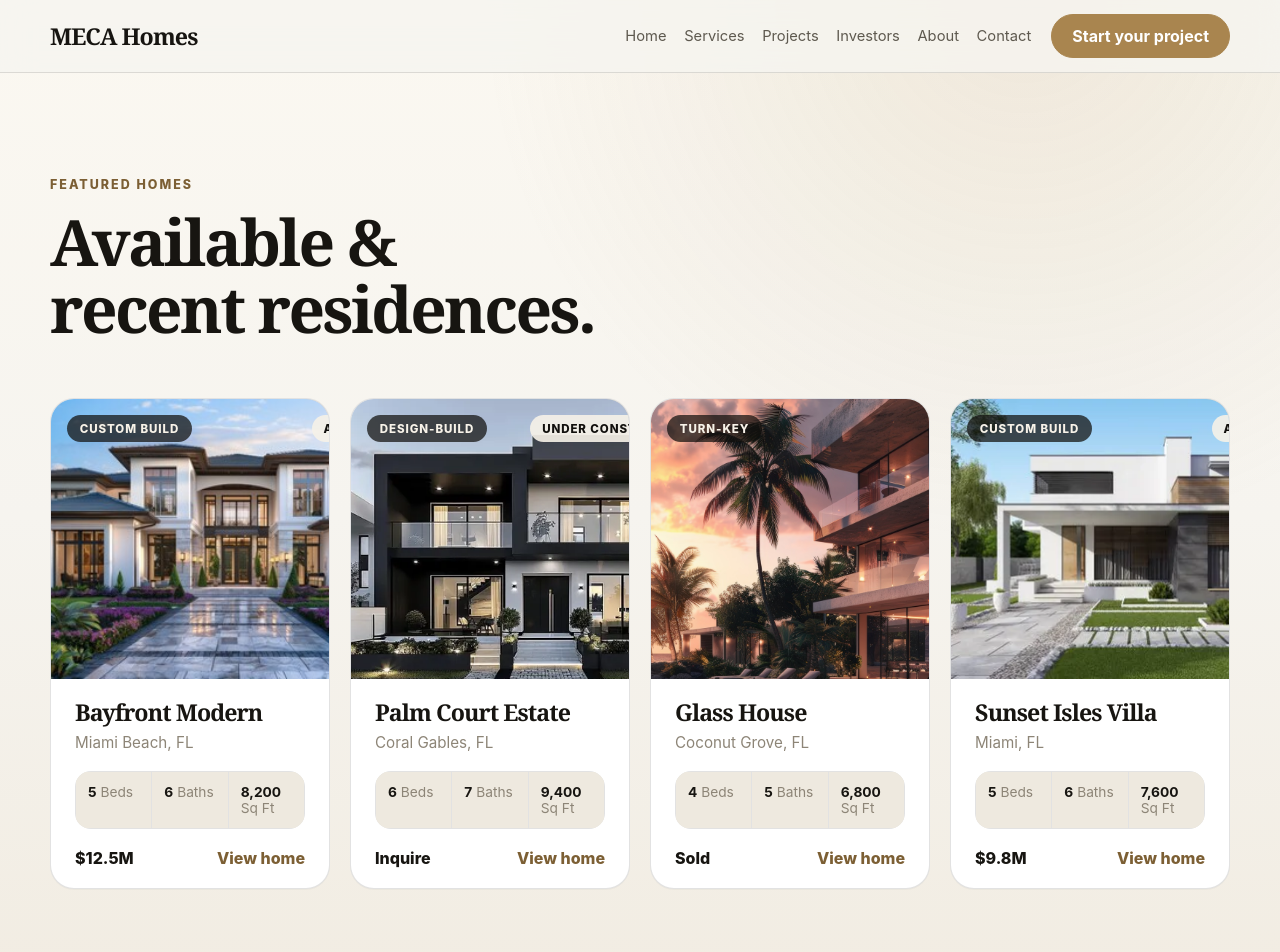
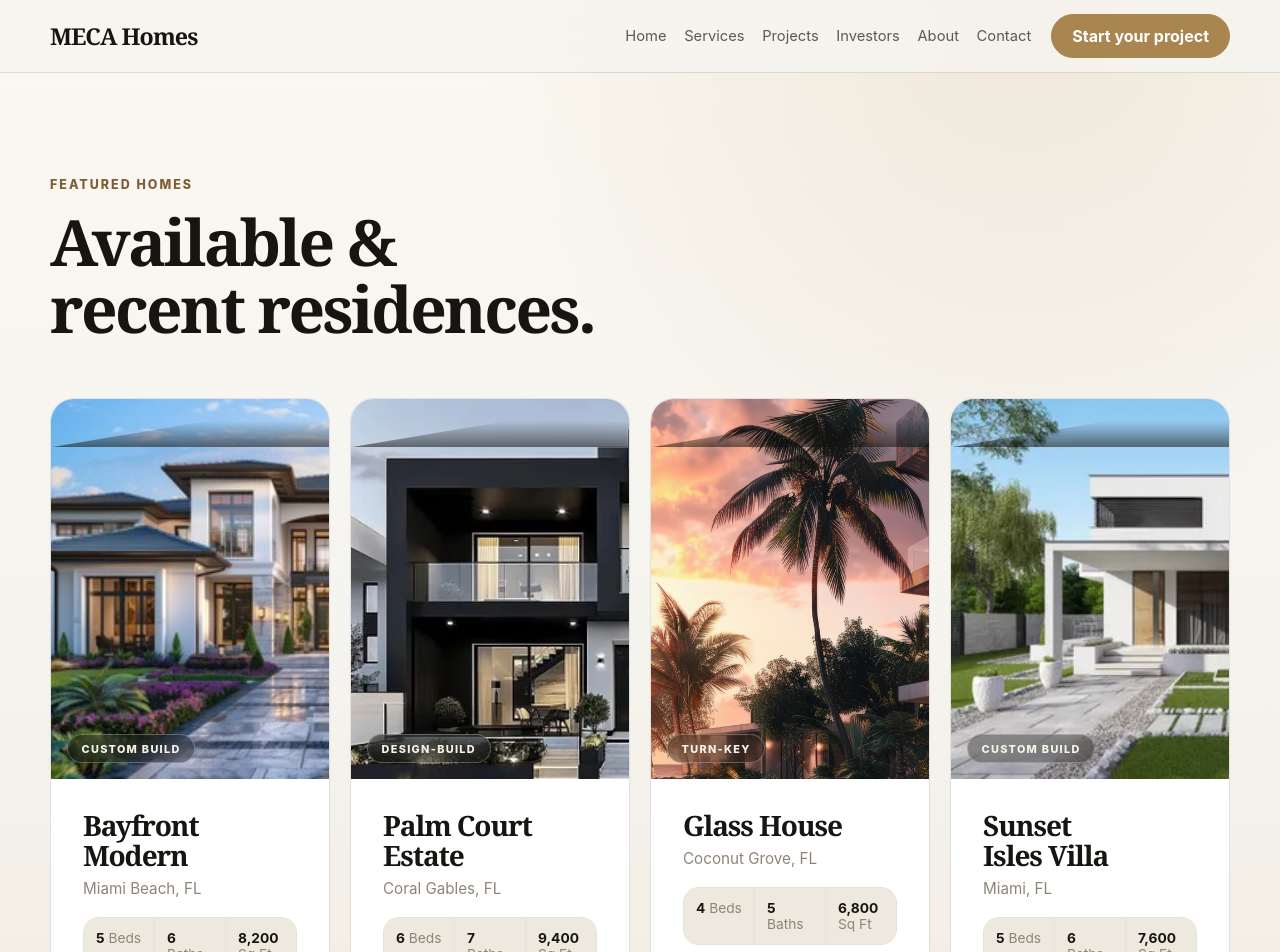
Before and after one commit to carlosconceiro5-pixel/immersive-3d-site, a React (Vite) app: page /projects in a window 1280 px wide. Shown: the top 952 px of the page. Built offline with nearby package versions, Linux system fonts and the light colour scheme.

Commit message:
Polish residence card design

```diff
--- a/src/App.css
+++ b/src/App.css
@@ -928,3 +928,143 @@
     padding-inline: 0.6rem;
   }
 }
+
+/* === Phase B: premium property cards === */
+.project-card {
+  box-shadow: 0 1px 2px rgba(17, 16, 13, 0.04);
+  transition: transform 240ms ease, box-shadow 240ms ease, border-color 240ms ease;
+}
+
+.project-card:hover {
+  transform: translateY(-6px);
+  border-color: var(--border-strong);
+  box-shadow: var(--shadow);
+}
+
+.project-card__media {
+  aspect-ratio: 3 / 2;
+  min-height: clamp(300px, 30vw, 380px);
+}
+
+.project-card__image {
+  object-position: center;
+  transition: transform 600ms cubic-bezier(0.2, 0.6, 0.2, 1);
+}
+
+.project-card:hover .project-card__image {
+  transform: scale(1.06);
+}
+
+.project-card__media::after {
+  content: '';
+  display: block;
+  position: absolute;
+  inset: 0;
+  z-index: 1;
+  background: linear-gradient(180deg, rgba(17, 16, 13, 0) 45%, rgba(17, 16, 13, 0.55) 100%);
+  pointer-events: none;
+}
+
+.project-card__status,
+.project-card__tag {
+  z-index: 3;
+}
+
+.project-card__tag {
+  top: auto;
+  bottom: 1rem;
+  left: 1rem;
+  padding: 0.42rem 0.85rem;
+  border: 1px solid rgba(247, 242, 232, 0.28);
+  border-radius: var(--radius-pill);
+  background: rgba(17, 16, 13, 0.34);
+  backdrop-filter: blur(10px);
+  color: var(--text-inverse);
+  font-size: 0.68rem;
+  font-weight: 800;
+  letter-spacing: 0.12em;
+  text-transform: uppercase;
+}
+
+.project-card__status {
+  font-weight: 800;
+  letter-spacing: 0.06em;
+  box-shadow: 0 4px 14px rgba(17, 16, 13, 0.18);
+}
+
+.project-card__status--available {
+  color: #11100d;
+  background: #d8c08a;
+}
+
+.project-card__status--under-construction {
+  color: var(--text-inverse);
+  background: var(--accent-dark);
+}
+
+.project-card__status--sold {
+  color: var(--text-inverse);
+  background: rgba(17, 16, 13, 0.82);
+}
+
+.project-card__body {
+  padding: clamp(1.5rem, 2.5vw, 2rem);
+}
+
+.project-card__title {
+  font-size: clamp(1.4rem, 2.2vw, 1.75rem);
+}
+
+.project-card__location {
+  margin-top: 0.35rem;
+  color: var(--text-muted);
+  font-size: 0.95rem;
+}
+
+.project-card__footer {
+  margin-top: 1.5rem;
+  padding-top: 1.25rem;
+  border-top: 1px solid var(--border);
+}
+
+.project-card__price {
+  font-family: var(--font-display);
+  font-size: 1.35rem;
+  letter-spacing: -0.02em;
+}
+
+.project-card__link {
+  display: inline-flex;
+  align-items: center;
+  gap: 0.45rem;
+  padding: 0.6rem 1.1rem;
+  border: 1px solid var(--border-strong);
+  border-radius: var(--radius-pill);
+  color: var(--text-strong);
+  font-size: 0.9rem;
+  transition: background 200ms ease, color 200ms ease, border-color 200ms ease, gap 200ms ease;
+}
+
+.project-card__link::after {
+  content: '→';
+  font-size: 1rem;
+  line-height: 1;
+}
+
+.project-card__link:hover {
+  gap: 0.7rem;
+  color: var(--text-inverse);
+  background: var(--accent);
+  border-color: var(--accent);
+  text-decoration: none;
+}
+
+@media (max-width: 760px) {
+  .project-card__media {
+    min-height: 260px;
+  }
+
+  .project-card__footer {
+    flex-wrap: wrap;
+  }
+}
```
